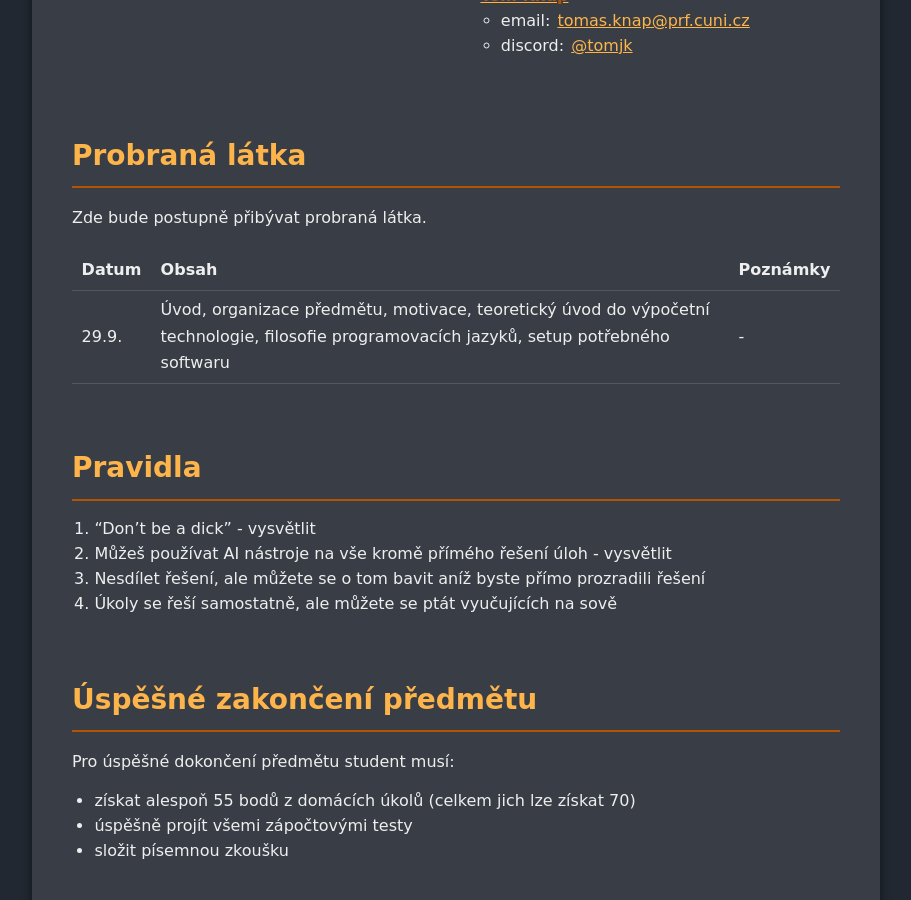
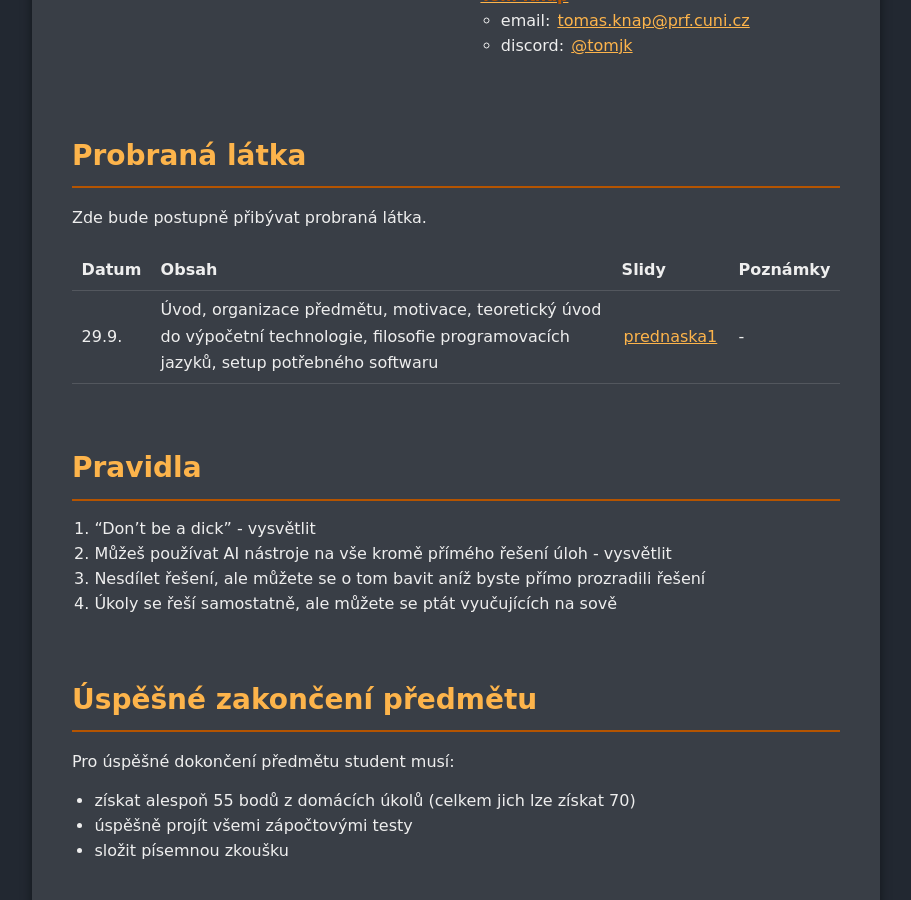
Before and after one commit to yagarea/ggu.cz, a Jekyll site: the page built from pages/teaching/2627-legaltech.md, in a window 1280 px wide and 900 px high, scrolled down 536 px. Shown: the whole window, without its empty margins (184-1095 px from the left). Built offline with Jekyll 4.4.1, drawn with Linux system fonts in a browser that asks for light colours.

Commit message:
add legal tech subject

```diff
--- a/pages/teaching/2627-legaltech.md
+++ b/pages/teaching/2627-legaltech.md
@@ -28,9 +28,9 @@ lang: cs
 ## Probraná látka
 Zde bude postupně přibývat probraná látka.
 
-| Datum | Obsah                                                            | Poznámky |
-|-------|------------------------------------------------------------------|----------|
-| 29.9. | Úvod, organizace předmětu, motivace, teoretický úvod do výpočetní technologie, filosofie programovacích jazyků, setup potřebného softwaru | - |
+| Datum | Obsah                                                            | Slidy | Poznámky |
+|-------|------------------------------------------------------------------|-------|----------|
+| 29.9. | Úvod, organizace předmětu, motivace, teoretický úvod do výpočetní technologie, filosofie programovacích jazyků, setup potřebného softwaru | [prednaska1](https://jc.ggu.cz/lt/1.html) | - |
 
 ## Pravidla
 1. "Don't be a dick" - vysvětlit
```
